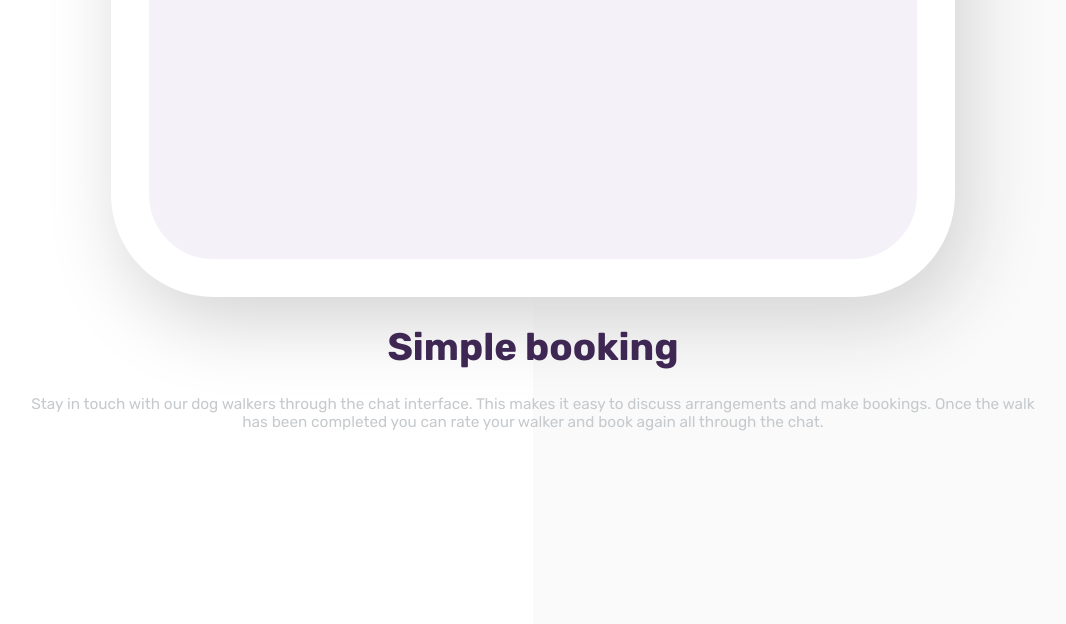
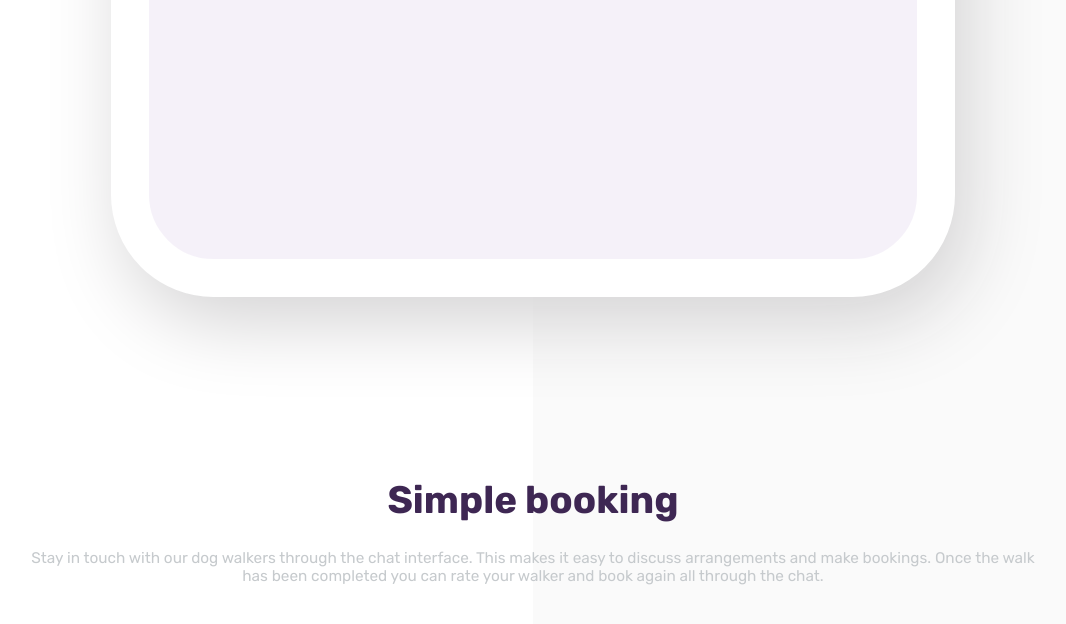
Before and after one commit to JoeMarv/chat-app, a plain HTML site: page index.html in a window 1280 px wide. Shown: the part 1699-2323 px from the top of the page, without its empty margins (107-1173 px from the left). Drawn offline with nearby package versions, Linux system fonts and the light colour scheme.

Commit message:
Update styles.css

```diff
--- a/styles.css
+++ b/styles.css
@@ -267,7 +267,7 @@ body {
     text-align: center;
     margin-top: 156vw;
     font-size: 1.2em;
-    padding: 0vw 10vw 20vw 10vw
+    padding: 12vw 10vw 20vw 10vw
 }
 
 .writing h1 {
```
